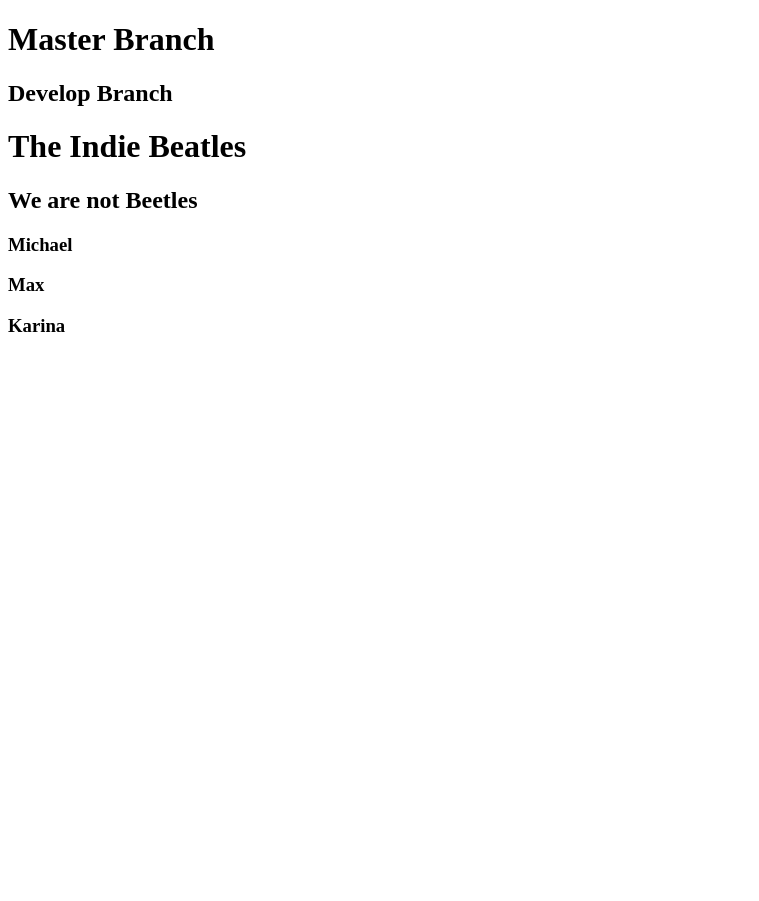
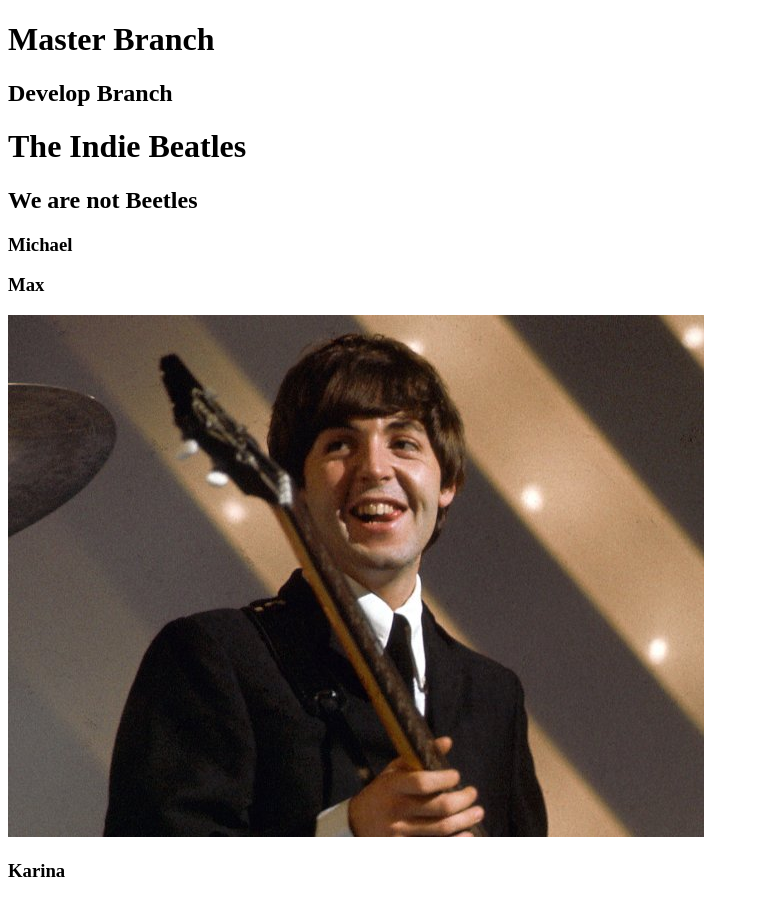
Before and after one commit to michaelcharlesC/TeamGItChallenge, a plain HTML site: page index.html in a window 1280 px wide. Shown: the whole page, without its empty margins (0-759 px from the left). Before the commit the page ends 800 px from the top, so only its background shows below. Drawn offline with Linux system fonts and the light colour scheme.

Commit message:
pushing Paul

```diff
--- a/index.html
+++ b/index.html
@@ -13,6 +13,7 @@
     <h2>We are not Beetles</h2>
     <h3>Michael</h3>
     <h3>Max</h3>
+    <img src="/assets/PaulMcCartney.jpg" alt="Paul McCartney">
     <h3>Karina</h3>
 
 </body>
```
Also changed, not shown: assets/PaulMcCartney.jpg (added).
